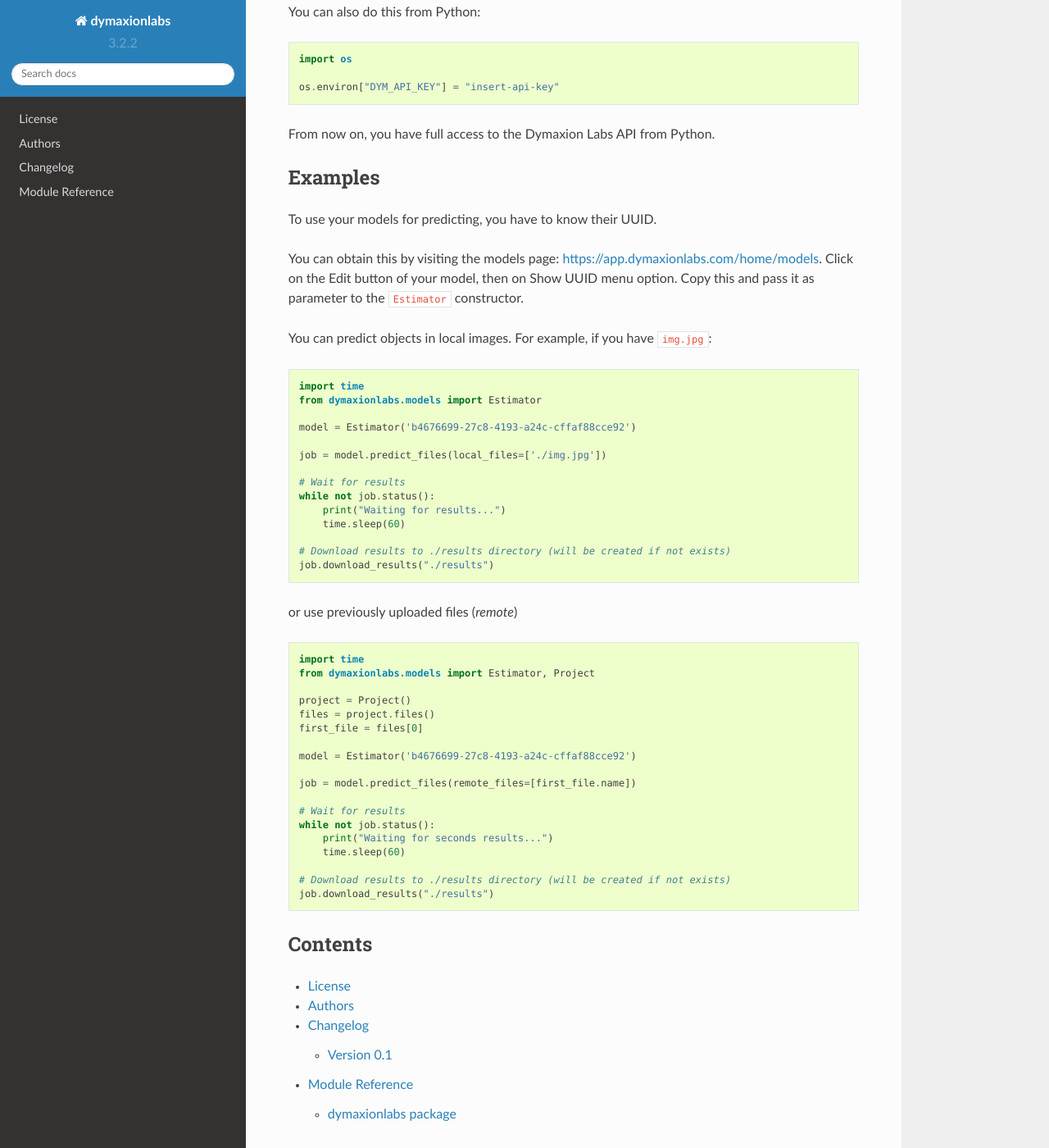
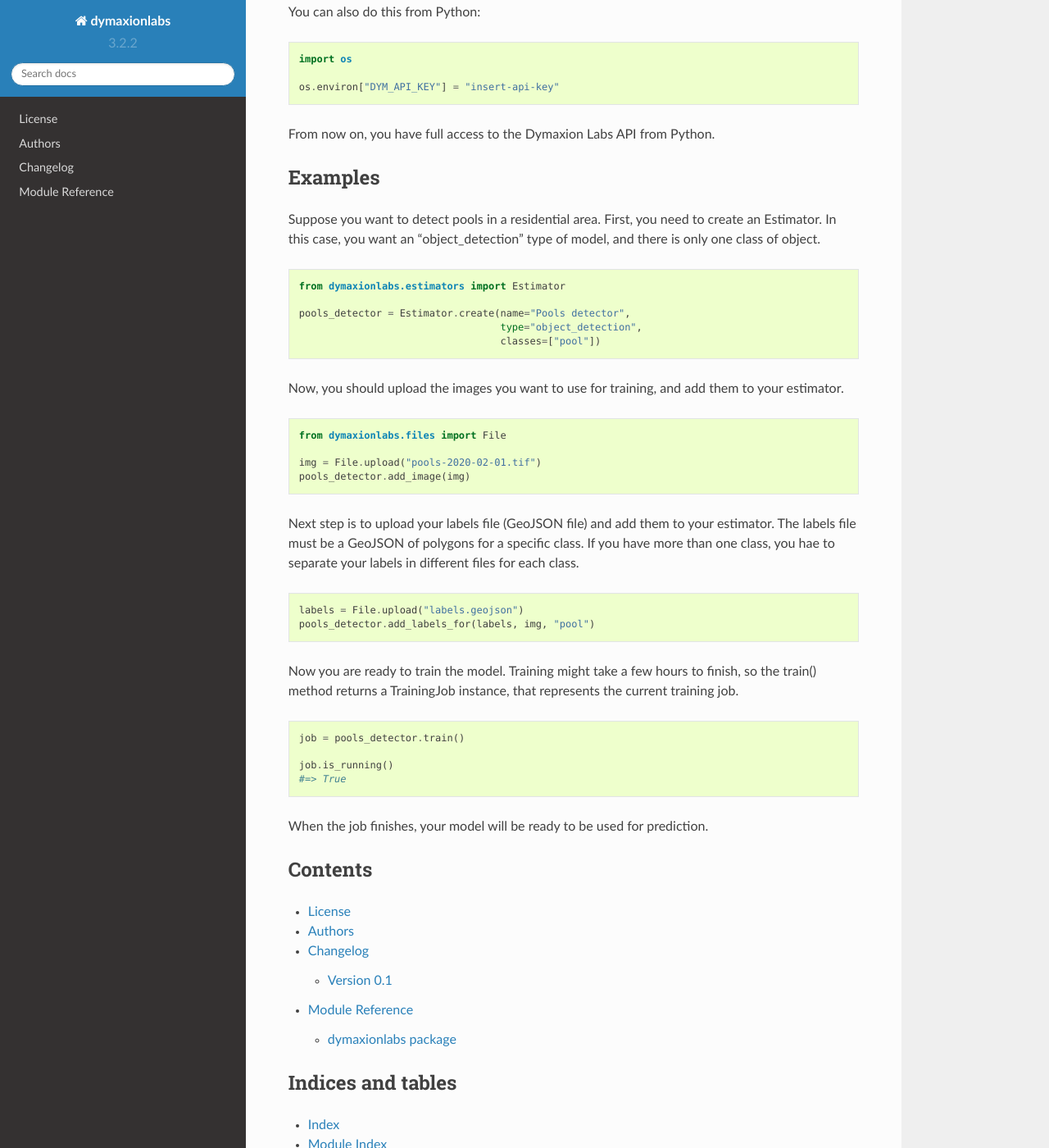
Before and after one commit to dymaxionlabs/python-sdk, a Sphinx documentation site: the page built from docs/index.rst, in a window 1280 px wide and 1400 px high, scrolled down 938 px. Shown: the whole window at 82% size. Built offline with Sphinx 7.4.7 and the Read the Docs theme 2.0.0, drawn with Linux system fonts in a browser that asks for light colours.

Commit message:
Update docs

```diff
--- a/docs/index.rst
+++ b/docs/index.rst
@@ -59,55 +59,54 @@
 Examples
 ========
 
-To use your models for predicting, you have to know their UUID.
-
-You can obtain this by visiting the models page:
-https://app.dymaxionlabs.com/home/models.
-Click on the Edit button of your model, then on Show UUID menu option. Copy
-this and pass it as parameter to the ``Estimator`` constructor.
-
-You can predict objects in local images. For example, if you have ``img.jpg``:
+Suppose you want to detect pools in a residential area. First, you need to
+create an Estimator. In this case, you want an "object_detection" type of
+model, and there is only one class of object.
 
 .. code-block:: python
 
-    import time
-    from dymaxionlabs.models import Estimator
+  from dymaxionlabs.estimators import Estimator
 
-    model = Estimator('b4676699-27c8-4193-a24c-cffaf88cce92')
-
-    job = model.predict_files(local_files=['./img.jpg'])
-
-    # Wait for results
-    while not job.status():
-        print("Waiting for results...")
-        time.sleep(60)
-
-    # Download results to ./results directory (will be created if not exists)
-    job.download_results("./results")
+  pools_detector = Estimator.create(name="Pools detector",
+                                    type="object_detection",
+                                    classes=["pool"])
 
 
-or use previously uploaded files (*remote*)
+Now, you should upload the images you want to use for training, and add them
+to your estimator.
 
 .. code-block:: python
 
-    import time
-    from dymaxionlabs.models import Estimator, Project
+  from dymaxionlabs.files import File
 
-    project = Project()
-    files = project.files()
-    first_file = files[0]
+  img = File.upload("pools-2020-02-01.tif")
+  pools_detector.add_image(img)
 
-    model = Estimator('b4676699-27c8-4193-a24c-cffaf88cce92')
 
-    job = model.predict_files(remote_files=[first_file.name])
+Next step is to upload your labels file (GeoJSON file) and add them to your
+estimator. The labels file must be a GeoJSON of polygons for a specific
+class. If you have more than one class, you hae to separate your labels in
+different files for each class.
 
-    # Wait for results
-    while not job.status():
-        print("Waiting for seconds results...")
-        time.sleep(60)
+.. code-block:: python
 
-    # Download results to ./results directory (will be created if not exists)
-    job.download_results("./results")
+  labels = File.upload("labels.geojson")
+  pools_detector.add_labels_for(labels, img, "pool")
+
+
+Now you are ready to train the model. Training might take a few hours to
+finish, so the train() method returns a TrainingJob instance, that represents
+the current training job.
+
+.. code-block:: python
+
+  job = pools_detector.train()
+
+  job.is_running()
+  #=> True
+
+
+When the job finishes, your model will be ready to be used for prediction.
 
 
 Contents
```
